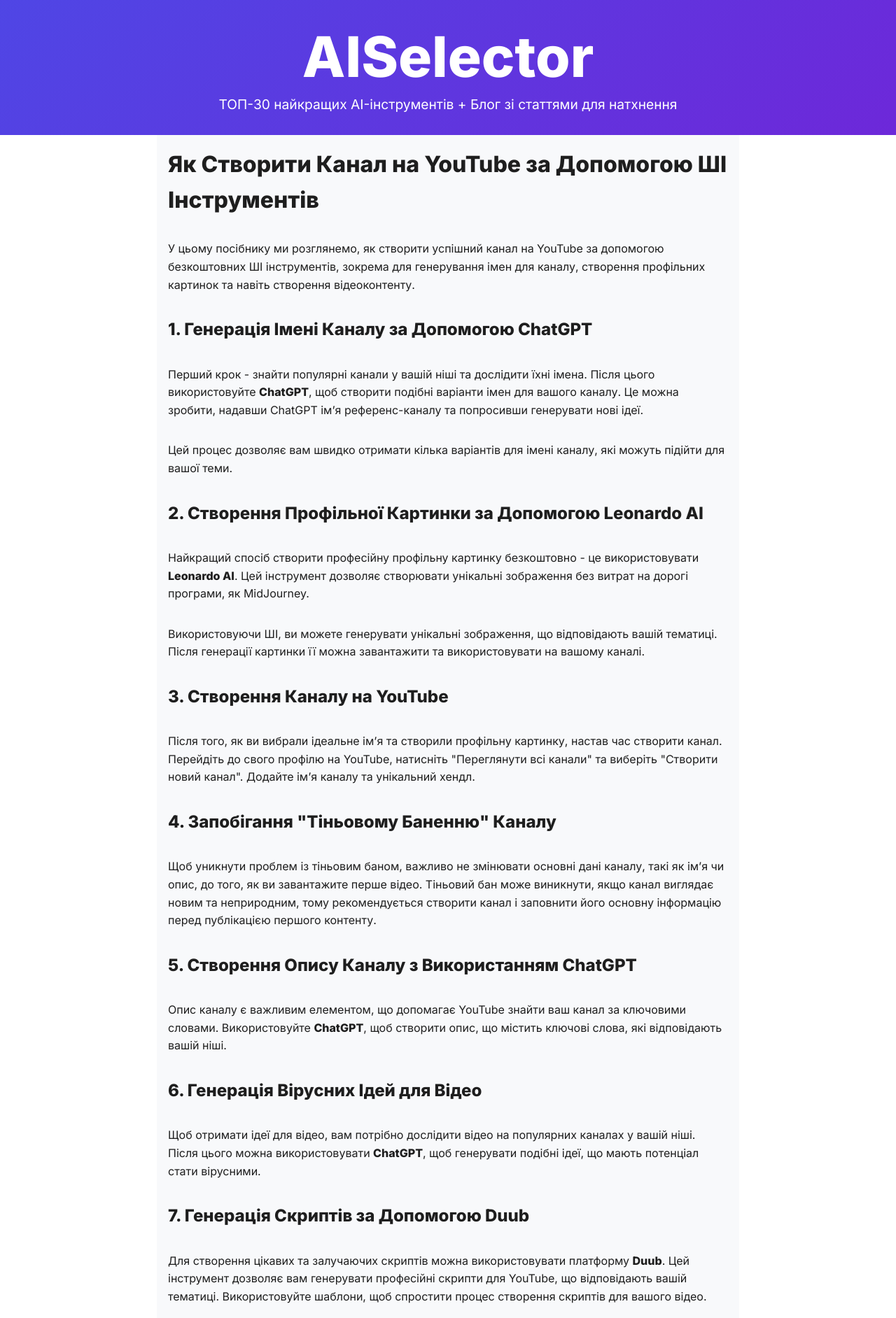
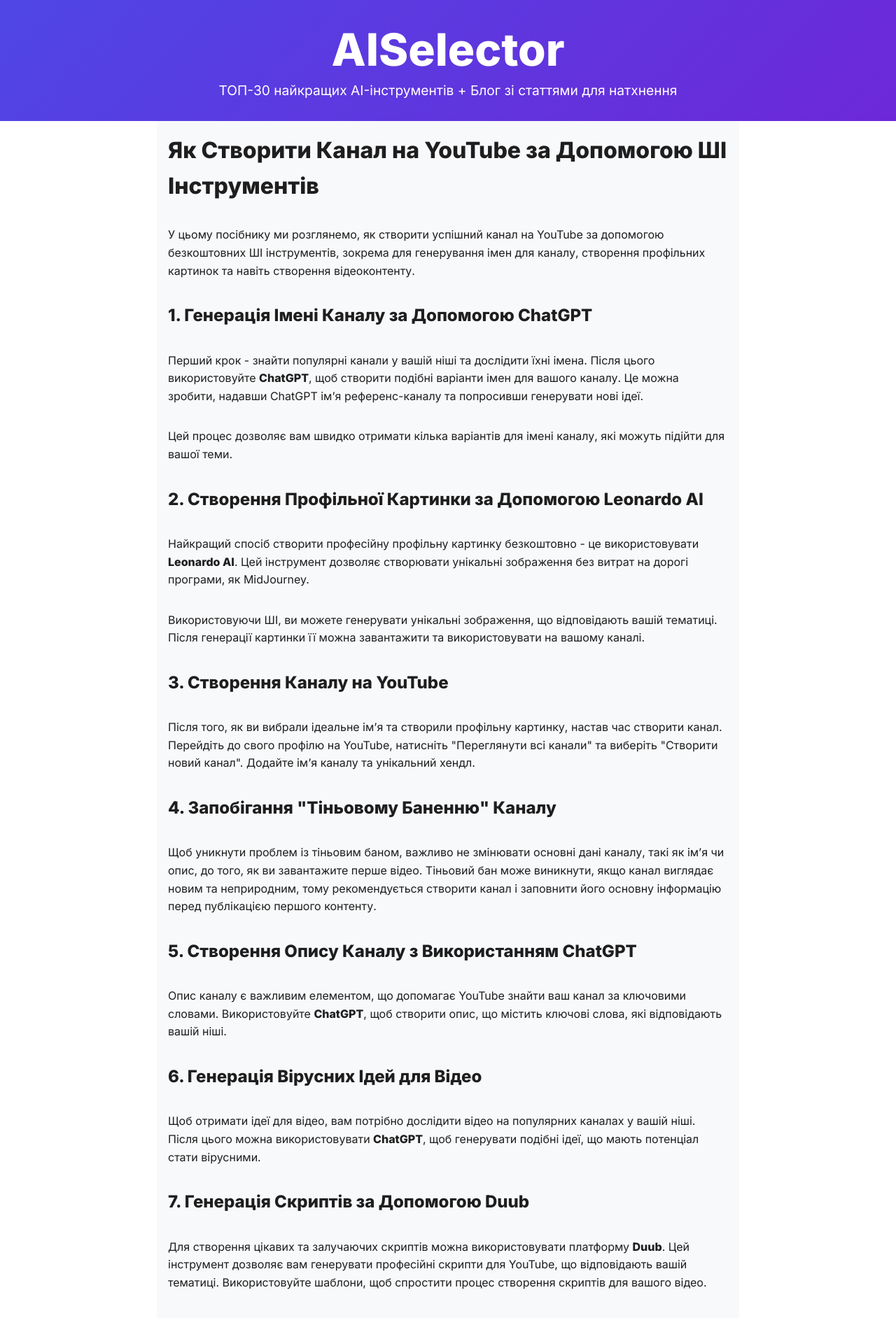
Before and after one commit to just4ius/find, a Jekyll site: the page blog/top-ai-youtube.html, which Jekyll copies as it is, in a window 1280 px wide. Shown: the top 1884 px of the page at 70% size. Built offline with Jekyll 4.4.1, drawn with Linux system fonts in a browser that asks for light colours; comment, search, counter and statistics services are not loaded.

Commit message:
Update top-ai-youtube.html

```diff
--- a/blog/top-ai-youtube.html
+++ b/blog/top-ai-youtube.html
@@ -17,7 +17,7 @@
 
 <body>
   <header>
-    <h1><a href="/" style="text-decoration: none; color: inherit; font-size: 5rem;">AISelector</a></h1>
+    <h1><a href="/" style="text-decoration: none; color: inherit; font-size: 4rem;">AISelector</a></h1>
     <p><a href="/" style="text-decoration: none; color: inherit;">ТОП-30 найкращих AI-інструментів + Блог зі
         статтями для натхнення</a></p>
   </header>
```
